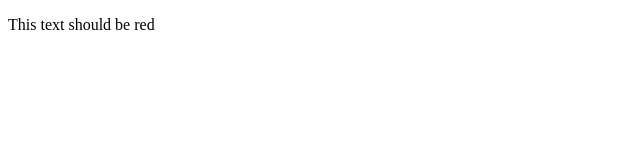
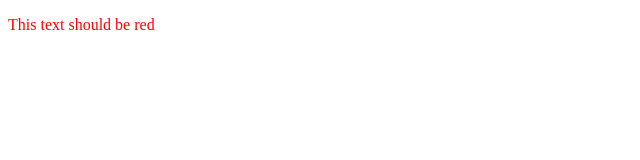
Before and after one commit to moiscmigu/moiscmigu.github.io, a plain HTML site: page index.html in a window 1280 px wide. Shown: the whole page, without its empty margins (0-640 px from the left). Drawn offline with Linux system fonts and the light colour scheme.

Commit message:
fixed a bug

```diff
--- a/index.html
+++ b/index.html
@@ -2,7 +2,7 @@
 <html>
   <head>
     <title>GITHUB page</title>
-    <link rel='stylsheet' href='style.css'/>
+    <link rel='stylesheet' href='style.css'/>
   </head>
   <body>
     <p>This text should be red</p>
```
